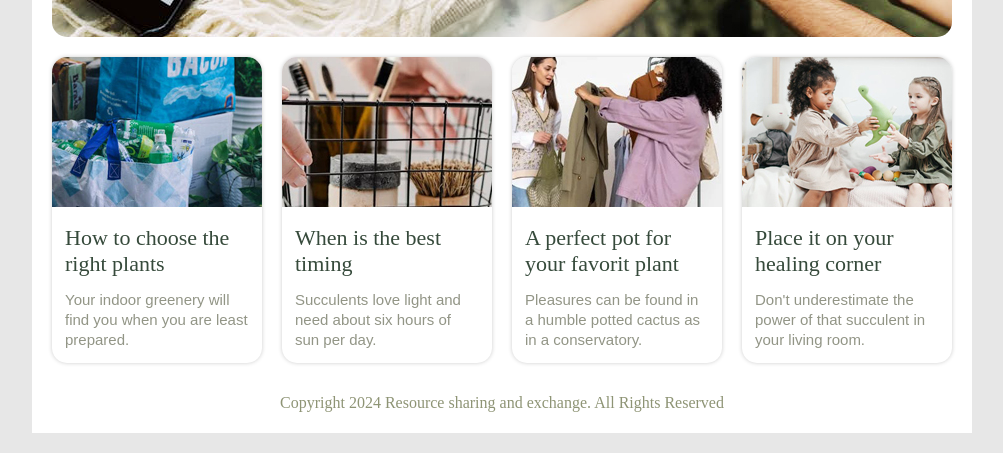
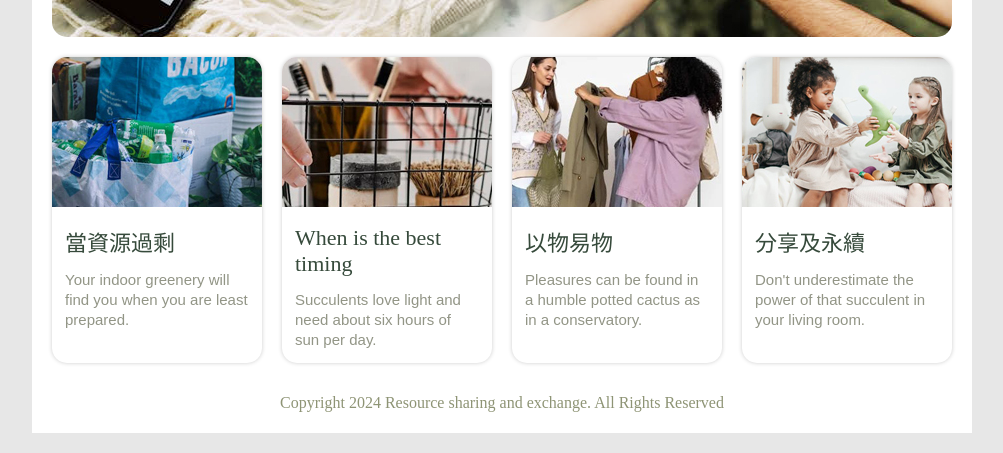
Before and after one commit to zoe8021/zoe8021.github.io, a plain HTML site: page index.htm in a window 1280 px wide. Shown: the part 408-861 px from the top of the page, without its empty margins (138-1141 px from the left). Drawn offline with Linux system fonts and the light colour scheme; a web font is replaced by a local one.

Commit message:
Add files via upload

```diff
--- a/index.htm
+++ b/index.htm
@@ -48,7 +48,7 @@
                 <img src="image/img_card01.jpg" alt="How to choose the right plants">
             </picture>
             <div class="card__info">
-                <h3>How to choose the right plants</h3>
+                <h3>當資源過剩</h3>
                 <p>Your indoor greenery will find you when you are least prepared.</p>
             </div>
         </div>
@@ -70,7 +70,7 @@
                 <img src="image/img_card03.jpg" alt="How to choose the right plants">
             </picture>
             <div class="card__info">
-                <h3>A perfect pot for your favorit plant</h3>
+                <h3>以物易物</h3>
                 <p>Pleasures can be found in a humble potted cactus as in a conservatory.</p>
             </div>
         </div>
@@ -81,7 +81,7 @@
                 <img src="image/img_card04.jpg" alt="How to choose the right plants">
             </picture>
             <div class="card__info">
-                <h3>Place it on your healing corner</h3>
+                <h3>分享及永續</h3>
                 <p>Don't underestimate the power of that succulent in your living room.</p>
             </div>
         </div>
```
